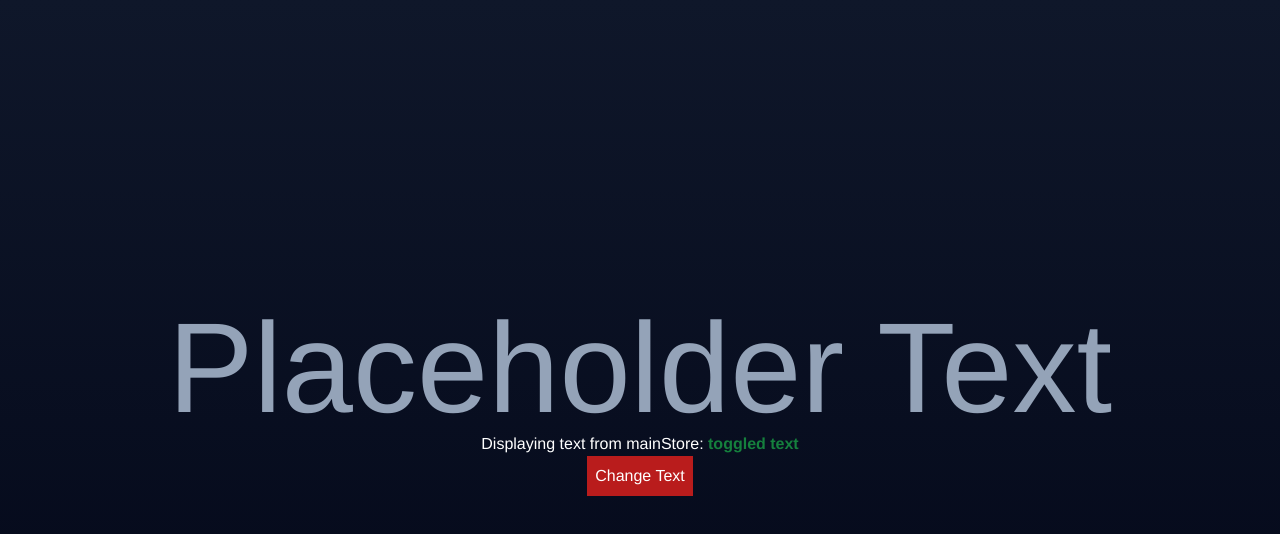
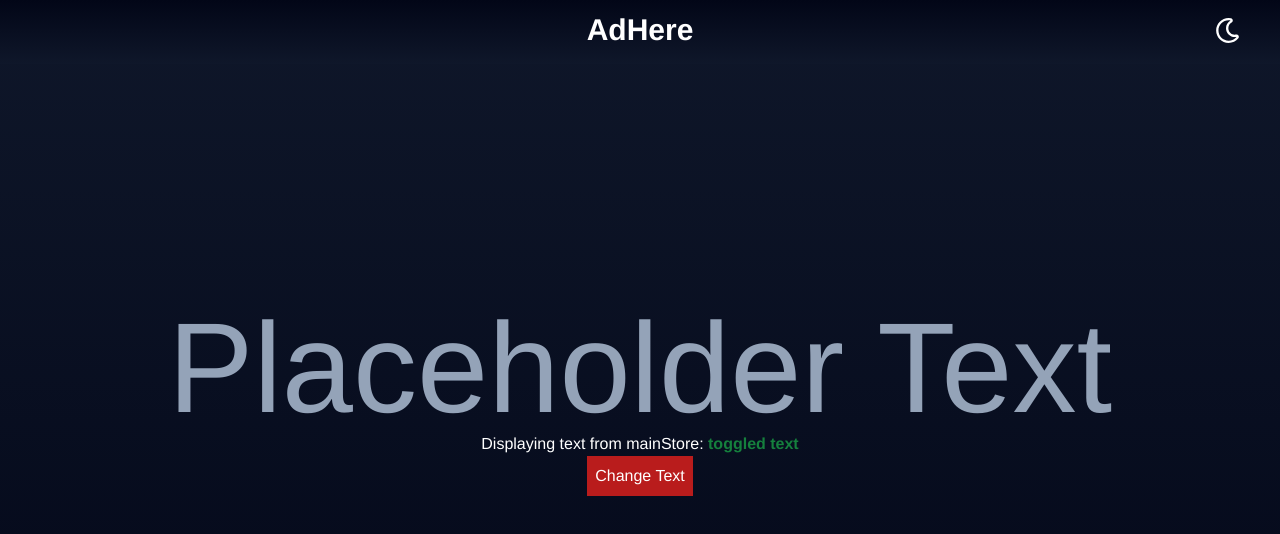
Before and after one commit to lexarr/AdHereRepl, a React (Create React App) app in the folder src/frontend/: page / in a window 1280 px wide. Shown: the top 534 px of the page. Built offline with nearby package versions, Linux system fonts and the light colour scheme.

Commit message:
created Header component

```diff
--- a/src/frontend/package.json
+++ b/src/frontend/package.json
@@ -10,6 +10,7 @@
     "mobx-react-lite": "^4.0.7",
     "react": "^18.2.0",
     "react-dom": "^18.2.0",
+    "react-icons": "^5.0.1",
     "react-scripts": "5.0.1",
     "typescript": "^4.9.5"
   },
--- a/src/frontend/src/App.tsx
+++ b/src/frontend/src/App.tsx
@@ -2,11 +2,13 @@ import './App.css';
 import { MainStoreProvider } from './MainStoreContext';
 import MainStore from './MainStore' // Main store default export
 import ExampleComponent from './components/ExampleComponent';
+import Header from './components/Header';
 
 function App(): JSX.Element {
   return (
     <MainStoreProvider store={MainStore}>
       <div className='App'>
+        <Header />
         <div id='pageBody' className='bg-gradient-to-b from-slate-900 to-slate-950 h-screen w-full flex justify-center items-center font-sans'>
           <div id='mainContent' className='flex flex-col flex-wrap justify-center items-center w-10/12'>
             <h1 className='text-slate-400 text-9xl'>Placeholder Text</h1>
--- a/src/frontend/src/components/ExampleComponent.tsx
+++ b/src/frontend/src/components/ExampleComponent.tsx
@@ -23,6 +23,7 @@ export default function ExampleComponent() {
 	return(
         <div className='flex flex-col justify-center items-center'>
             <h1 className='text-white'>Displaying text from mainStore: <span className='text-green-700 font-bold'>{textToDisplay}</span></h1>
+
             <button
             onClick={() => toggleText(!textToggle)}
             className='text-white bg-red-700 p-2'
--- /dev/null
+++ b/src/frontend/src/components/Header.tsx
@@ -0,0 +1,26 @@
+import { FaSun, FaRegMoon } from "react-icons/fa";
+import { IconContext } from "react-icons";
+import { useState } from "react";
+
+export default function Header() {
+
+    // false means dark; true means light
+    const [pageTheme, togglePageTheme] = useState(false);
+
+    return(
+        <header id="pageHeader" className="absolute flex flex-row justify-center items-center top-0 pt-3 pb-4 w-full bg-gradient-to-b from-slate-950 to-slate-900">
+            <div className="">
+                <h1 className="text-white text-3xl font-bold">AdHere</h1>
+            </div>
+
+            <div id="header-icon-container" className="absolute right-10">
+                <IconContext.Provider value={{ size: '25' }}>
+                    {pageTheme ?
+                        <FaSun className="text-white" onClick={() => togglePageTheme(!pageTheme)} /> :
+                        <FaRegMoon className="text-white" onClick={() => togglePageTheme(!pageTheme)} />
+                    }
+                </IconContext.Provider>
+            </div>
+        </header>
+    );
+}
```
Also changed, not shown: 2 other files (tests, documents, lock files or other folders).
